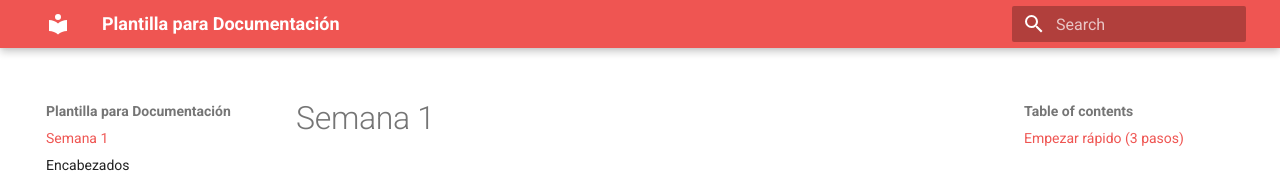
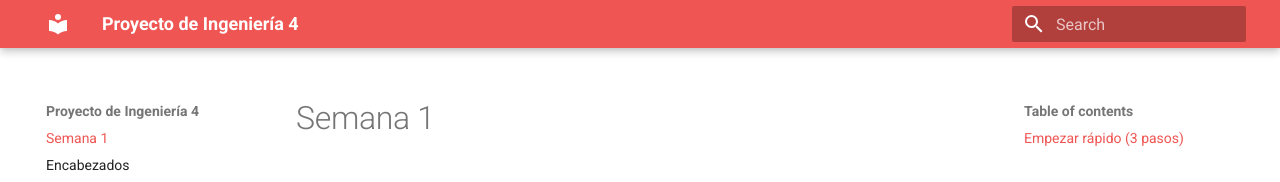
Before and after one commit to and070406/Proyecto4_andrea, an MkDocs documentation site: the page built from docs/index.md, in a window 1280 px wide. Shown: the top 182 px of the page. Built offline with MkDocs 1.6.1 and Material for MkDocs 9.7.7, drawn with Linux system fonts in a browser that asks for light colours.

Commit message:
cambio nombre

```diff
--- a/mkdocs.yml
+++ b/mkdocs.yml
@@ -1,4 +1,4 @@
-site_name: Plantilla para Documentación
+site_name: Proyecto de Ingeniería 4
 site_url: https://and070406.github.io/Proyecto4_andrea/
 
 theme:
```
